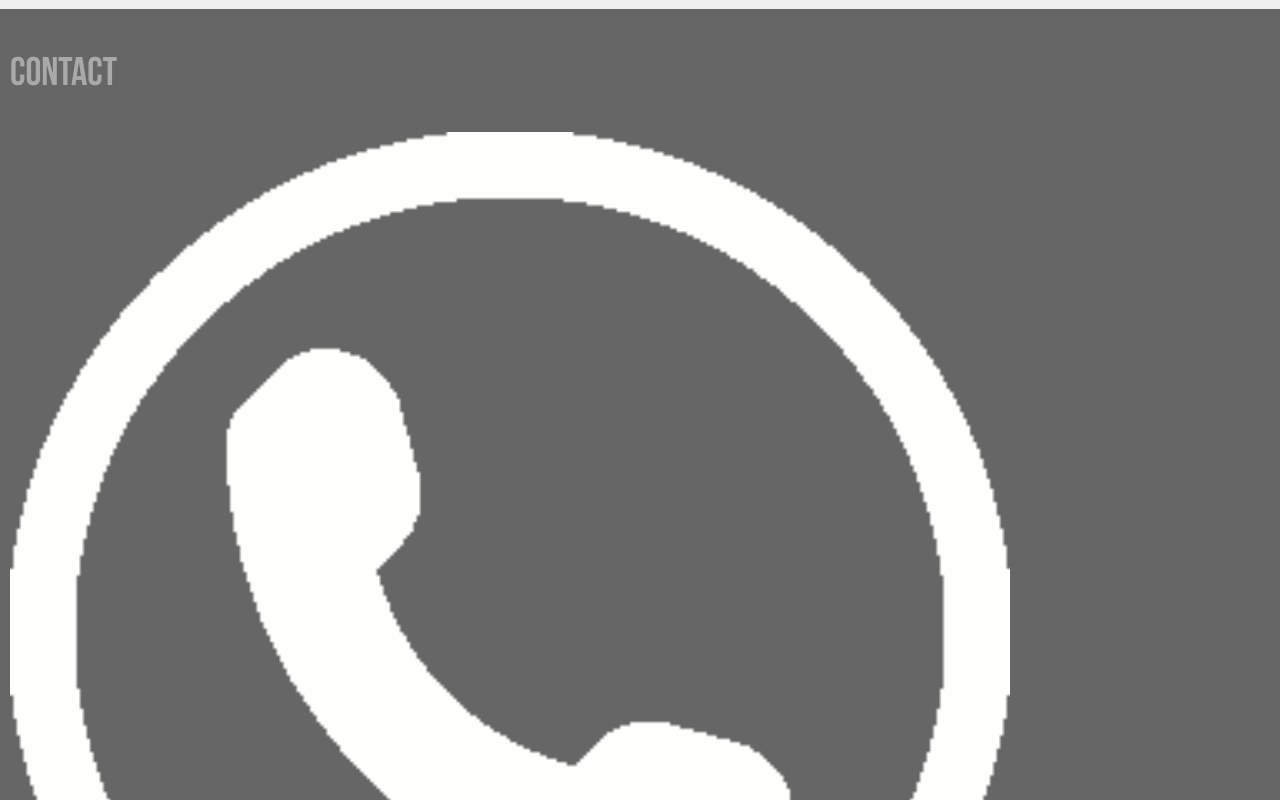
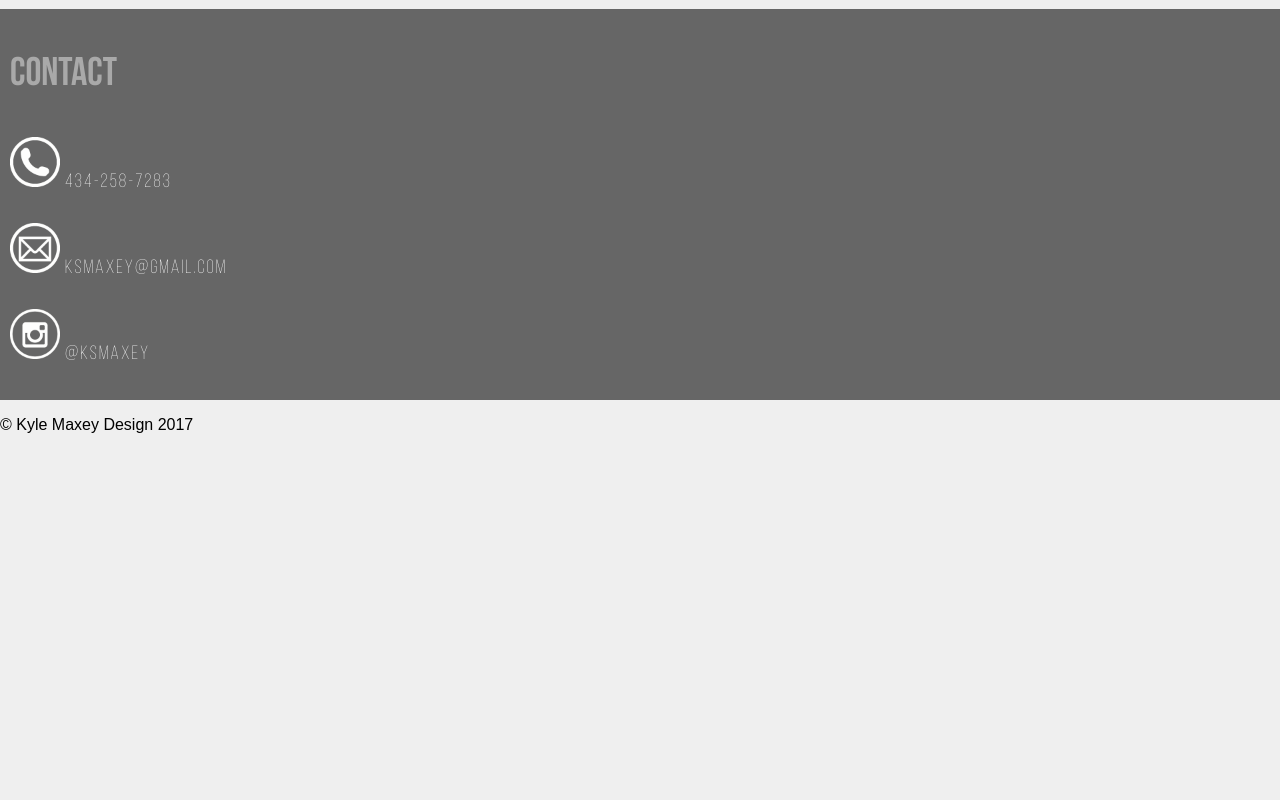
Before and after one commit to ksmaxey/project_resume_maxey_kyle, a plain HTML site: page index.html in a window 1280 px wide. Shown: the part 3580-4380 px from the top of the page. After the commit the page ends 4031 px from the top, so only its background shows below. Drawn offline with Linux system fonts and the light colour scheme.

Commit message:
add link to instagram icon

```diff
--- a/css/main.css
+++ b/css/main.css
@@ -132,4 +132,16 @@ dd p {
   font-family: light;
   font-size: 1.2em;
   letter-spacing: 2px;
+  padding-bottom: 5px;
 }
+
+#contact img {
+    max-width: 50px;
+    padding: 5px 5px 0 0;
+}
+
+#contact a,
+#contact a:visited {
+    text-decoration: none;
+    color: white;
+}
--- a/index.html
+++ b/index.html
@@ -116,8 +116,11 @@
   <aside class="container" id="contact">
     <h2>Contact</h2>
       <p><img src="img/phone_icon.png">434-258-7283</p>
-      <p><img src="img/email_icon.png"ksmaxey@gmail.com</p>
-      <p><img src="img/insta_icon.png"@ksmaxey</p>
+      <p><img src="img/email_icon.png">ksmaxey@gmail.com</p>
+      <p>
+        <a href="https://www.instagram.com/ksmaxey/">
+          <img src="img/insta_icon.png">@ksmaxey</p>
+        </a>
   </aside>
   <footer>
     <p>&copy; Kyle Maxey Design 2017</p>
```
